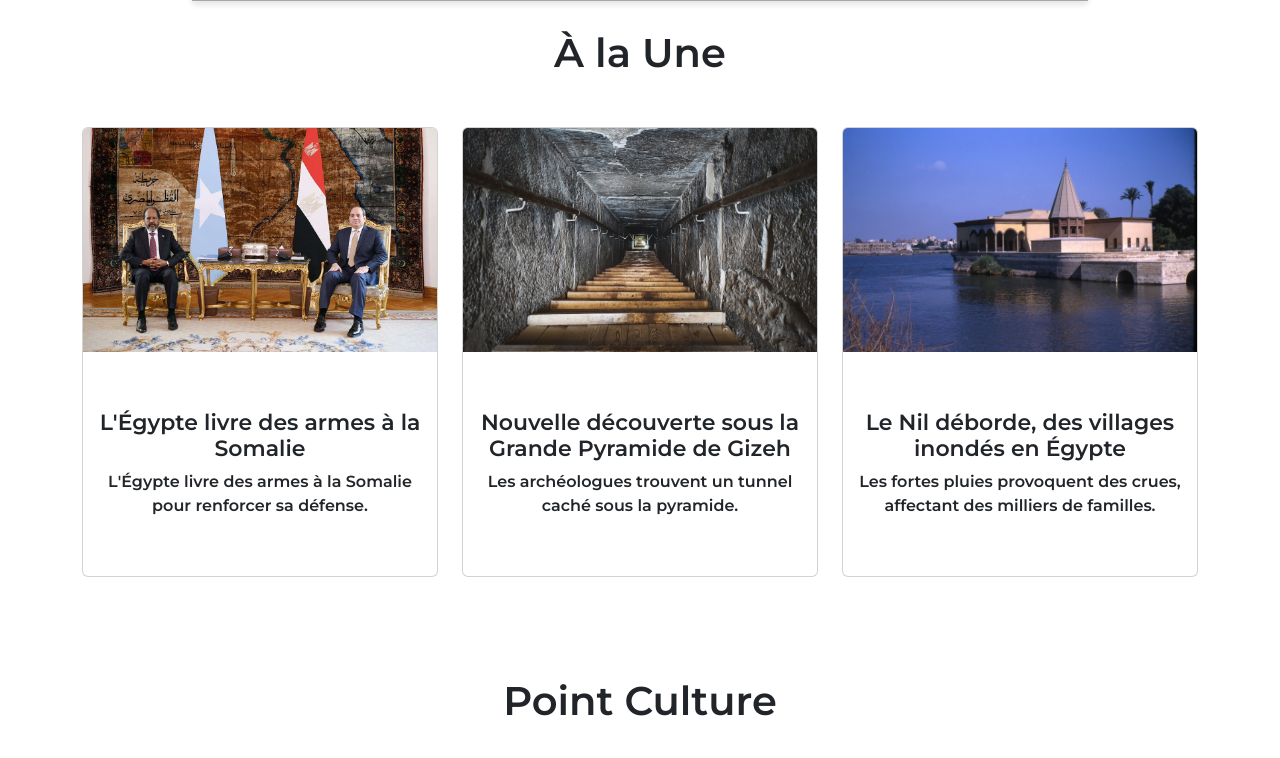
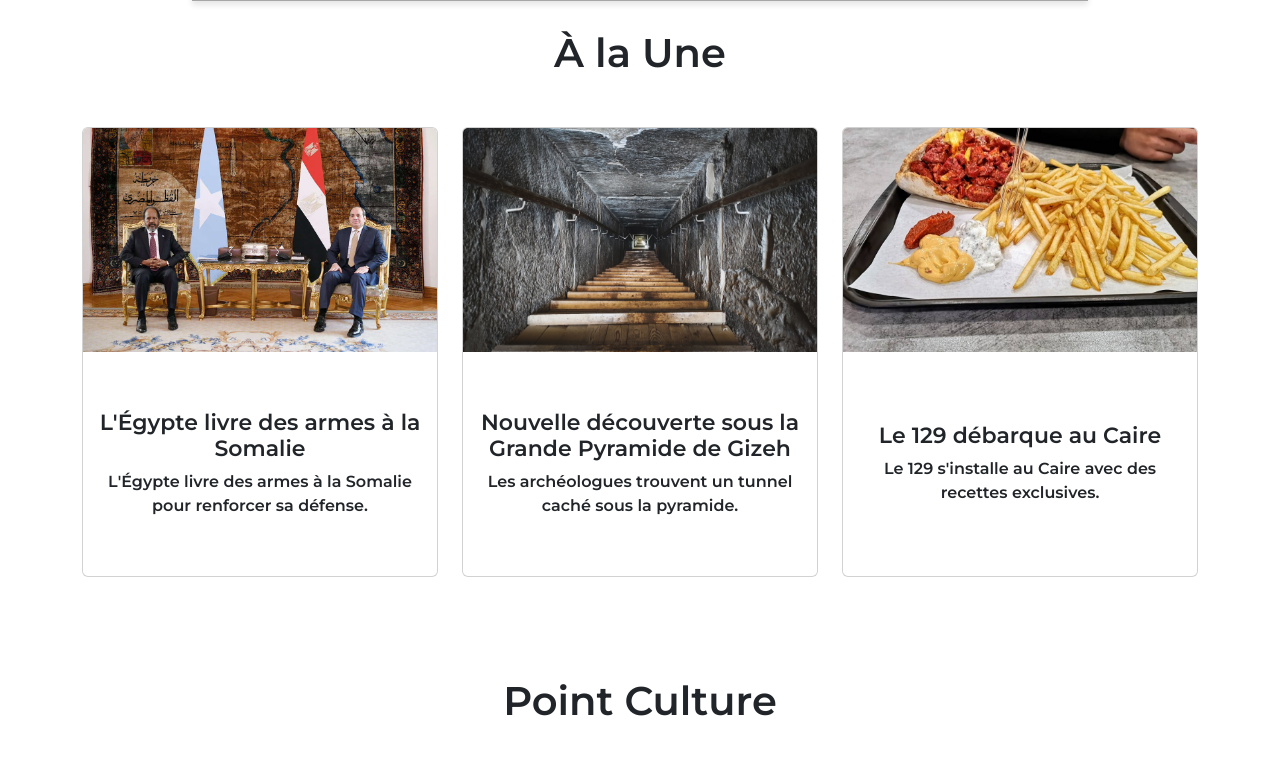
Before and after one commit to AhmedElSaa/Consulat, a PHP site: page /Views/view_home.php in a window 1280 px wide. Shown: the part 771-1529 px from the top of the page. Run offline with PHP 8.4, Linux system fonts and the light colour scheme.

Commit message:
Modification d'une infos

```diff
--- a/Views/view_home.php
+++ b/Views/view_home.php
@@ -55,8 +55,8 @@
                     <div class="card">
                         <img src="img/case3.jpg" class="card-img-top" alt="Image 3">
                         <div class="card-body">
-                            <h2>Le Nil déborde, des villages inondés en Égypte</h2>
-                            <p class="card-text">Les fortes pluies provoquent des crues, affectant des milliers de familles.</p>
+                            <h2>Le 129 débarque au Caire</h2>
+                            <p class="card-text">Le 129 s'installe au Caire avec des recettes exclusives.</p>
                         </div>
                     </div>
                 </div>
```
Also changed, not shown: img/case3.jpg.
